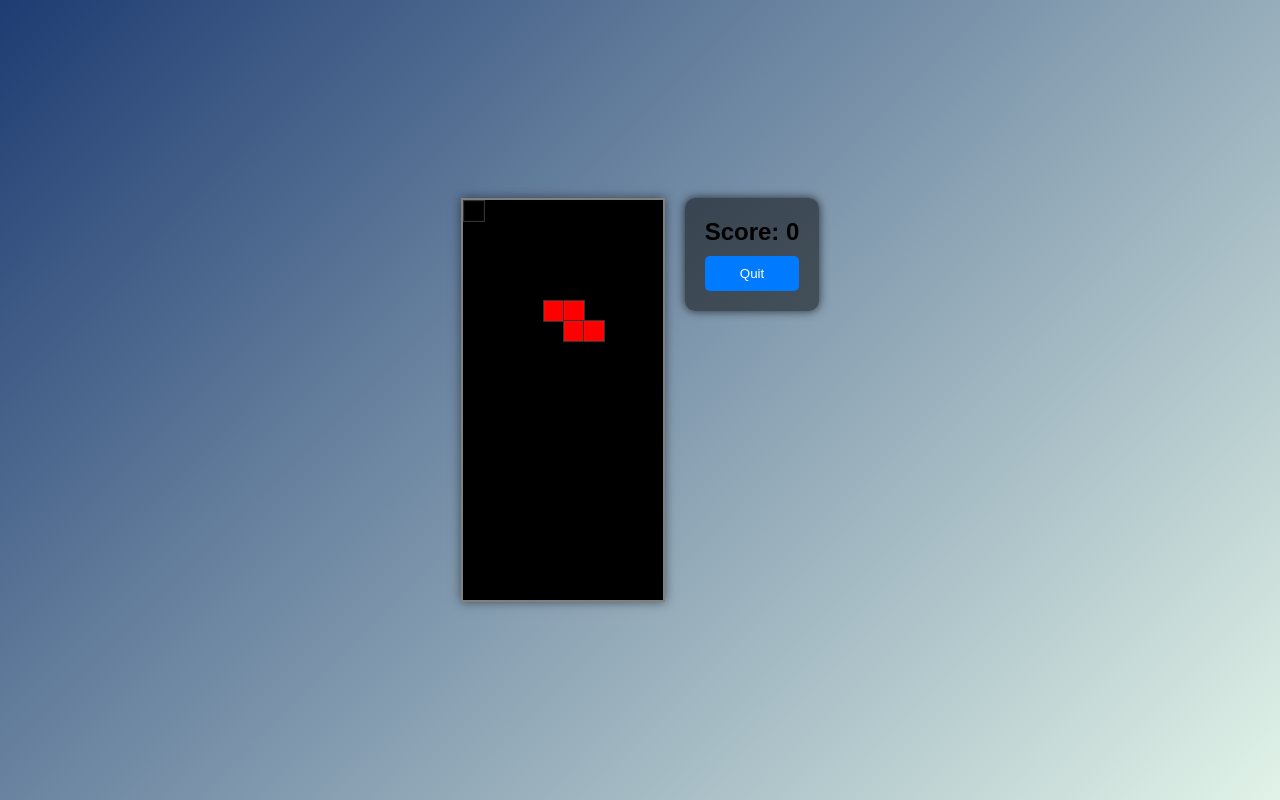
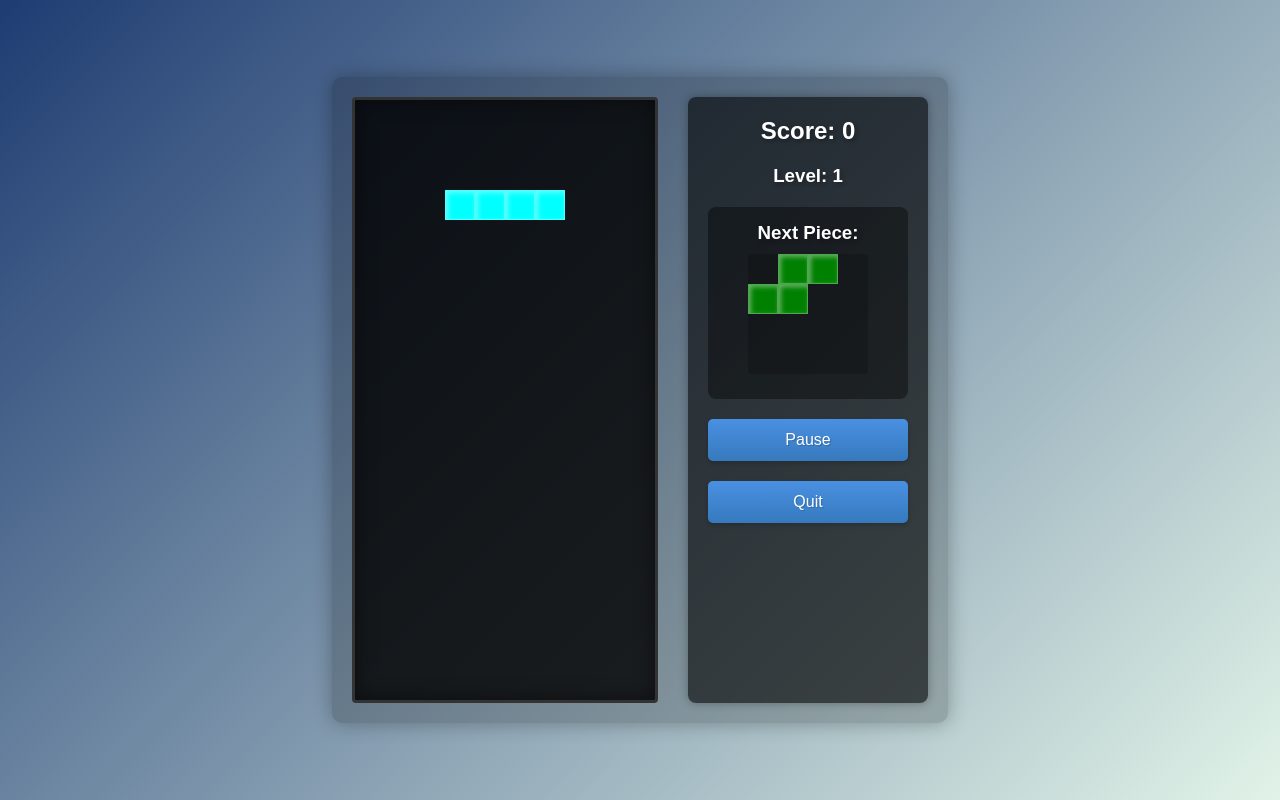
Before and after one commit to ciavilla/tetrisReactjs, a React (Create React App) app: page / in a window 1280 px wide. Both pictures are taken after a click on the button "Start Game". Built offline with nearby package versions, Linux system fonts and the light colour scheme.

Commit message:
Fixed the State Error

```diff
--- a/src/App.css
+++ b/src/App.css
@@ -1,72 +1,110 @@
 body {
   margin: 0;
-  font-family: Arial, Helvetica, sans-serif;
+  font-family: Arial, sans-serif;
   display: flex;
   justify-content: center;
   align-items: center;
   height: 100vh;
   background: linear-gradient(135deg, #1e3c72, #2a52);
+  color: white;
 
 }
 
 .game-container {
   display: flex;
-  gap: 20px;
-  align-items: flex-start;
+  gap: 30px;
+  padding: 20px;
+  background: rgba(0, 0, 0, 0.2);
+  border-radius: 10px;
+  box-shadow: 0 0 20px rgba(0, 0, 0, 0.3);
 }
 
 .board {
-  display: grid;
-  grid-template-columns: repeat(10, 30px);
-  grid-template-rows: repeat(20, 30px);
-  background-color: #000;
-  border: 3px solid grey;
-  box-shadow: 0 0 10px rgba(0, 0, 0, 0.5);
+  position: relative;
+  background-color: rgba(0, 0, 0, 0.8);
+  border: 3px solid #333;
+  border-radius: 4px;
+  box-shadow: inset 0 0 20px rgba(0, 0, 0, 0.5);
+  overflow: hidden;
 }
 
-.board div {
-  width: 20px;
-  height: 20px;
-  border: 1px solid #333;
-  box-shadow: inset 0 0 2px rgba(255, 255, 255, 0.1);
+.cell {
+  position: absolute;
+  border: 1px solid rgba(255, 255, 255, 0.1);
+  box-sizing: border-box;
 }
 
-.tetromino-T { background-color: purple; }
-.tetromino-O { background-color: yellow; }
-.tetromino-I { background-color: cyan; }
-.tetromino-Z { background-color: red; }
-.tetromino-S { background-color: green; }
-.tetromino-L { background-color: orange; }
-.tetromino-J { background-color: blue; }
+.cell.filled {
+  box-shadow:
+      inset 2px 2px 5px rgba(255, 255, 255, 0.4),
+      inset -2px -2px 5px rgba(0, 0, 0, 0.3);
+}
+
+.tetromino div {
+  width: 28px;
+  height: 28px;
+  border: 1px solid rgba(255, 255, 255, 0.3);
+  box-shadow:
+      inset 2px 2px 5px rgba(255, 255, 255, 0.4),
+      inset -2px -2px 5px rgba(0, 0, 0, 0.3);
+}
 
 .sidebar {
   display: flex;
   flex-direction: column;
-  gap: 10px;
-  text-align: center;
-  background: rgba(0, 0, 0, 0.5);
+  gap: 20px;
+  min-width: 200px;
   padding: 20px;
-  border-radius: 10px;
-  box-shadow: 0 0 10px rgba(0, 0, 0, 0.7);
+  background: rgba(0, 0, 0, 0.6);
+  border-radius: 8px;
+  box-shadow: 0 0 10px rgba(0, 0, 0, 0.3);
 }
 
-.sidebar h2 {
-  font-size: 1.5rem;
+.sidebar h2, .sidebar h3 {
   margin: 0;
+  text-align: center;
+  color: #fff;
+  text-shadow: 2px 2px 4px rgba(0, 0, 0, 0.3);
+}
+
+.next-piece {
+  background: rgba(0, 0, 0, 0.4);
+  padding: 15px;
+  border-radius: 8px;
+  text-align: center;
+}
+
+.next-piece-preview {
+  position: relative;
+  width: 120px;
+  height: 120px;
+  margin: 10px auto;
+  background: rgba(0, 0, 0, 0.2);
+  border-radius: 4px;
 }
 
 .sidebar button {
-  padding: 10px 20px;
+  padding: 12px 20px;
   border: none;
   border-radius: 5px;
-  background-color: #007bff;
+  background: linear-gradient(to bottom, #4a90e2, #357abd);
   color: white;
+  font-size: 16px;
   cursor: pointer;
-  transition: background-color 0.3s ease;
+  transition: all 0.2s ease;
+  text-shadow: 1px 1px 1px rgba(0, 0, 0, 0.2);
+  box-shadow: 0 2px 5px rgba(0, 0, 0, 0.2);
 }
 
 .sidebar button:hover {
-  background-color: #0056b3;
+  background: linear-gradient(to bottom, #357abd, #2a5298);
+  transform: translateY(-1px);
+  box-shadow: 0 4px 8px rgba(0, 0, 0, 0.3);
+}
+
+.sidebar button:active {
+  transform: translateY(1px);
+  box-shadow: 0 1px 3px rgba(0, 0, 0, 0.2);
 }
 
 .game-over {
@@ -80,25 +118,60 @@ body {
   flex-direction: column;
   justify-content: center;
   align-items: center;
-  color: white;
-  z-index: 10;
+  z-index: 100;
 }
 
 .game-over h1 {
-  font-size: 2rem;
+  color: #ff0000;
+  font-size: 2.5rem;
+  text-shadow: 2px 2px 4px rgba(0, 0, 0, 0.5);
   margin-bottom: 20px;
 }
 
-.game-over button {
-  padding: 10px 20px;
-  border: none;
-  border-radius: 5px;
-  background-color: #ff0000;
+/* Pause overlay */
+.pause-overlay {
+  position: absolute;
+  top: 0;
+  left: 0;
+  width: 100%;
+  height: 100%;
+  background: rgba(0, 0, 0, 0.7);
+  display: flex;
+  justify-content: center;
+  align-items: center;
+  font-size: 2.5rem;
+  font-weight: bold;
   color: white;
-  cursor: pointer;
-  transition: background-color 0.3s ease;
+  text-shadow: 2px 2px 4px rgba(0, 0, 0, 0.5);
+  z-index: 50;
 }
 
-.game-over button:hover {
-  background-color: #cc0000;
+/* Responsive design */
+@media (max-width: 768px) {
+  .game-container {
+      flex-direction: column;
+      gap: 20px;
+  }
+
+  .board {
+      width: 240px;  /* Smaller for mobile */
+      height: 480px;
+  }
+
+  .cell, .tetromino div {
+      width: 22px;
+      height: 22px;
+  }
+
+  .sidebar {
+      min-width: 240px;
+  }
 }
+
+.tetromino-I { background-color: #00f0f0; }
+.tetromino-O { background-color: #f0f000; }
+.tetromino-T { background-color: #a000f0; }
+.tetromino-S { background-color: #00f000; }
+.tetromino-Z { background-color: #f00000; }
+.tetromino-J { background-color: #0000f0; }
+.tetromino-L { background-color: #f0a000; }
--- a/src/components/GameScreen.jsx
+++ b/src/components/GameScreen.jsx
@@ -12,224 +12,222 @@ const TETROMINOES = [
 ];
 
 const getTetrominoColor = (shape) => {
-    switch (JSON.stringify(shape)) {
-        case JSON.stringify([[1, 1, 1], [0, 1, 0]]): return 'purple'; // T-shape
-        case JSON.stringify([[1, 1], [1, 1]]): return 'yellow'; // O-shape
-        case JSON.stringify([[1, 1, 1, 1]]): return 'cyan'; // I-shape
-        case JSON.stringify([[1, 1, 0], [0, 1, 1]]): return 'red'; // Z-shape
-        case JSON.stringify([[0, 1, 1], [1, 1, 0]]): return 'green'; // S-shape
-        case JSON.stringify([[1, 1, 1], [1, 0, 0]]): return 'orange'; // L-shape
-        case JSON.stringify([[1, 1, 1], [0, 0, 1]]): return 'blue'; // J-shape
-        default: return 'grey';
-    }
+    if (shape.length === 2 && shape[0].length === 3 && shape[1][0] === 0) return 'purple'; // T-shape
+    if (shape.length === 1 && shape[0].length === 4) return 'cyan'; // I-shape
+    if (shape.length === 2 && shape[0].length === 2) return 'yellow'; // O-shape
+    if (shape.length === 2 && shape[0][1] === 1 && shape[1][0] === 1) return 'green'; // S-shape
+    if (shape.length === 2 && shape[0][0] === 1 && shape[1][1] === 1) return 'red'; // Z-shape
+    if (shape.length === 2 && shape[0][0] === 1 && shape[1][0] === 1) return 'orange'; // L-shape
+    if (shape.length === 2 && shape[0][1] === 1 && shape[1][1] === 1) return 'blue'; // J-shape
+    return 'gray'; // Default color
 };
 
 const boardWidth = 10;
 const boardHeight = 20;
+const blockSize = 30;
+const initialSpeed = 800;
+const speedIncrement = 50;
+const levelThreshold = 1000;
 
 function GameScreen() {
-    const [board, setBoard] = useState(
+    const [landedBlocks, setLandedBlocks] = useState(
         Array.from({ length: boardHeight }, () => Array(boardWidth).fill(0))
     );
-    const [landedBlocks, setLandedBlocks] = useState(
-        Array.from({ length: boardHeight }, () => Array(boardWidth).fill(null))
-    );
+    const isHandlingPlacement = React.useRef(false);
+    const [level, setLevel] = useState(1);
+    const [speed, setSpeed] = useState(initialSpeed);
+    const [score, setScore] = useState(0);
+    const [gameOver, setGameOver] = useState(false);
+    const [isPaused, setIsPaused] = useState(false);
 
-    const generateTetromino = () => {
+    const generateTetromino = useCallback(() => {
         const shape = TETROMINOES[Math.floor(Math.random() * TETROMINOES.length)];
         return {
             shape,
-            position: { x: 4, y: 0 },
-            color: getTetrominoColor(shape),
+            position: { x: Math.floor((boardWidth - shape[0].length) / 2), y: 0 },
+            color: getTetrominoColor(shape)
         };
-    };
+    }, []);
 
-    const resetTetromino = useCallback(() => generateTetromino(), []);
     const [activeTetromino, setActiveTetromino] = useState(generateTetromino);
-
-    const [speed, setSpeed] = useState(500);
-    const [score, setScore] = useState(0);
-    const [gameOver, setGameOver] = useState(false);
+    const [nextTetromino, setNextTetromino] = useState(generateTetromino);
 
     const checkCollision = useCallback((shape, position) => {
         return shape.some((row, rowIndex) =>
             row.some((cell, colIndex) => {
-                if (cell > 0) {
+                if (cell === 0) return false;
                     const x = position.x + colIndex;
                     const y = position.y + rowIndex;
-                    if (
+                    return (
                         y >= boardHeight ||
                         x < 0 ||
                         x >= boardWidth ||
-                        landedBlocks[y]?.[x] > 0
-                    ) {
-                        return true;
-                    }
-                }
-                return false;
+                        (y >= 0 && landedBlocks[y]?.[x])
+                    );
                 })
         );
     }, [landedBlocks]);
 
-    const checkAndClearRows = useCallback((blocks) => {
-        let clearedRows = 0;
-        const updatedBlocks = blocks.filter((row) => {
-            if (row.every((cell) => cell > 0)) {
-                clearedRows ++;
-                return false;
-            }
-            return true;
-        });
-        while (updatedBlocks.length < boardHeight) {
-            updatedBlocks.unshift(Array(boardWidth).fill(0));
-        }
-       setLandedBlocks(updatedBlocks);
-       setScore((prevScore) => prevScore + clearedRows * 100);
-
-       return { updatedBlocks, clearedRows };
-    }, []);
-
-    const handleTetrominoLand = useCallback((position, shape, color) => {
-        // Define a new color for the landed tetromino
-        const landedColor = '#ccc'; // Example: Change to a light grey color or any other color you like
-
-        // Create a deep copy of landedBlocks to avoid mutating state directly
+    const updateGridWithTetromino = useCallback((shape, position, color) => {
         const newLandedBlocks = landedBlocks.map((row) => [...row]);
 
-        // Update only the cells where the tetromino exists
         shape.forEach((row, rowIndex) => {
             row.forEach((cell, colIndex) => {
                 if (cell > 0) {
+                    const y = position.y + rowIndex;
                     const x = position.x + colIndex;
-                    const y = position.y + rowIndex;
                     if (y >= 0 && y < boardHeight && x >= 0 && x < boardWidth) {
-                        newLandedBlocks[y][x] = landedColor; // Use the new landed color
+                        newLandedBlocks[y][x] = color;
                     }
                 }
             });
         });
 
-        // Check for and clear completed rows
-        const { updatedBlocks, clearedRows } = checkAndClearRows(newLandedBlocks);
+        //Check for completed rows and clear them
+        let clearedRows = 0;
+        const updatedBlocks = newLandedBlocks.filter(row => {
+            if (row.every(cell => cell)) {
+                clearedRows++;
+                return false;
+            }
+            return true;
+        });
+
+        // Add empty rows to the top of the grid
+        while (updatedBlocks.length < boardHeight) {
+            updatedBlocks.unshift(Array(boardWidth).fill(0));
+        }
+
+        const newScore = score + (clearedRows * 100 * level);
+        setScore(newScore);
+
+        if (newScore >= level * levelThreshold) {
+            setLevel(prevLevel => prevLevel + 1);
+            setSpeed(prevSpeed => Math.max(prevSpeed - speedIncrement, 100));
+        }
+
         setLandedBlocks(updatedBlocks);
+        return { updatedBlocks, clearedRows };
+    }, [landedBlocks, score, level]);
 
-        // Update the score based on cleared rows
-        setScore((prev) => prev + clearedRows * 100);
-    }, [landedBlocks, checkAndClearRows]);
+    // Handle Tetromino Placement and land
+    const handleTetrominoPlacement = useCallback(() => {
+        if (isHandlingPlacement.current) return;
+        isHandlingPlacement.current = true;
 
+        const { shape, position, color } = activeTetromino;
+        const { updatedBlocks } = updateGridWithTetromino(shape, position, color);
 
-    const placeTetromino = useCallback((shape, position) => {
-        const newBlocks = landedBlocks.map((row) => [...row]);
-        shape.forEach((row, rowIndex) => {
-            row.forEach((cell, colIndex) => {
-                if (cell > 0) {
-                    const x = position.x + colIndex;
-                    const y = position.y + rowIndex;
-                    if (y >= 0 && y < boardHeight && x >= 0 && x < boardWidth) {
-                        newBlocks[y][x] = 1;
+        const isGameOver = updatedBlocks.slice(0, 2).some(row =>
+            row.some(cell => cell !== 0)
+        );
+
+        if (isGameOver) {
+            setGameOver(true);
+        } else {
+            const newTetromino = nextTetromino;
+            setActiveTetromino(newTetromino);
+            setNextTetromino(generateTetromino());
+
+            if (checkCollision(newTetromino.shape, newTetromino.position)){
+                setGameOver(true);
             }
         }
-            });
-        });
-        setLandedBlocks(newBlocks);
-        checkAndClearRows(newBlocks);
 
-        return {landedBlocks, checkAndClearRows};
-    }, [checkAndClearRows, landedBlocks]);
+        isHandlingPlacement.current = false;
+    }, [activeTetromino, nextTetromino, generateTetromino, updateGridWithTetromino, checkCollision]);
 
-    const moveDown = useCallback(() => {
-        setActiveTetromino((prev) => {
-            const newPosition = { ...prev.position, y: prev.position.y + 1 };
-            if (checkCollision(prev.shape, newPosition)) {
-                handleTetrominoLand(prev.position, prev.shape, prev.color);
-                placeTetromino(prev.shape, prev.position);
-
-                const newTetromino = resetTetromino();
-                if (checkCollision(newTetromino.shape, newTetromino.position)) {
-                  setGameOver(true);
-                }
-                return newTetromino;
-            }
-
-            return { ...prev, position: newPosition };
-        });
-    }, [checkCollision, placeTetromino, resetTetromino, handleTetrominoLand]);
-
-    const rotateShape = (shape) => {
-        return shape[0].map((_, colIndex) => shape.map(row => row[colIndex]).reverse());
-    };
+    const rotateShape = useCallback((shape) => {
+        const newShape = shape[0].map((_, colIndex) =>
+            shape.map(row => row[colIndex]).reverse()
+        );
+        return newShape;
+    }, []);
 
 
     const handleKeyPress = useCallback((event) => {
+        if (gameOver || isPaused || isHandlingPlacement.current) return;
+
         const { shape, position } = activeTetromino;
-            if (event.key === "ArrowLeft") {
-                const nextPosition = { ...position, x: position.x - 1 };
-                if (!checkCollision(shape, nextPosition))
-                    setActiveTetromino({ ...activeTetromino, position: nextPosition });
-            } else if (event.key === "ArrowRight") {
-                const nextPosition = { ...position, x: position.x + 1 };
-                if (!checkCollision(shape, nextPosition))
-                    setActiveTetromino({ ...activeTetromino, position: nextPosition });
-            } else if (event.key === "ArrowUp") {
+
+        switch (event.key) {
+            case 'ArrowLeft':
+                const leftPosition = { ...position, x: position.x - 1 };
+                if (!checkCollision(shape, leftPosition)) {
+                    setActiveTetromino(prev => ({ ...prev, position: leftPosition}));
+                }
+                break;
+
+            case 'ArrowRight':
+                const rightPosition = { ...position, x: position.x + 1 };
+                if (!checkCollision(shape, rightPosition)) {
+                    setActiveTetromino(prev => ({ ...prev, position: rightPosition}));
+                }
+                break;
+
+            case 'ArrowUp':
                 const rotatedShape = rotateShape(shape);
-                if (!checkCollision(rotatedShape, position))
-                    setActiveTetromino({ ...activeTetromino, shape: rotatedShape });
-            } else if (event.key === "ArrowDown") {
-                //accelerate downward movement
-                moveDown();
-            } else if (event.key === " ") {
-                //hard drop: move tetromino all the way down
-                let tempPosition = { ...position };
-                while (!checkCollision(shape, { ...tempPosition,
-                    y: tempPosition.y + 1,
-                })) {
-                    tempPosition.y += 1;
+                if (!checkCollision(rotatedShape, position)) {
+                    setActiveTetromino(prev => ({ ...prev, shape: rotatedShape}));
                 }
-                handleTetrominoLand(tempPosition, shape);
-                placeTetromino(shape, tempPosition);
-                setActiveTetromino(resetTetromino());
+                break;
+
+            case 'ArrowDown':
+                const downPosition = { ...position, y: position.y + 1 };
+                if (!checkCollision(shape, downPosition)) {
+                    setActiveTetromino(prev => ({ ...prev, position: downPosition}));
                 }
-        }, [activeTetromino, handleTetrominoLand, checkCollision, moveDown, placeTetromino, resetTetromino]);
+                break;
 
-    useEffect(() => {
-        window.addEventListener("keydown", handleKeyPress);
-        return () => window.removeEventListener("keydown", handleKeyPress);
-    }, [handleKeyPress]);
+            case 'p':
+            case 'P':
+                setIsPaused(prev => !prev);
+                break;
 
-    const updateTetromino = useCallback(() => {
-        setActiveTetromino((prev) => {
-            const newPosition = { ...prev.position, y: prev.position.y + 1};
-            if (checkCollision(prev.shape, newPosition)) {
-                handleTetrominoLand(prev.position, prev.shape);
-                placeTetromino(prev.shape, prev.position);
-                const newTetromino = resetTetromino();
-                if (checkCollision(newTetromino.shape, newTetromino.position)) {
-                    setGameOver(true);
+            default:
+                break;
         }
-                return newTetromino;
-            }
-            return { ...prev, position: newPosition};
-        });
-    }, [checkCollision, handleTetrominoLand, placeTetromino, resetTetromino, setGameOver]);
-
+    }, [activeTetromino, checkCollision, gameOver, isPaused, rotateShape]);
 
 
     useEffect(() => {
-        if (!gameOver) {
-            const interval = setInterval(updateTetromino, speed); //adjust speed
-            return () => clearInterval(interval); //cleanup interval on
+        const keyListener = (event) => handleKeyPress(event);
+        window.addEventListener("keydown", keyListener);
+        return () => window.removeEventListener("keydown", keyListener);
+    }, [handleKeyPress]);
+
+    useEffect(() => {
+        if (!gameOver && !isPaused) {
+            const interval = setInterval(() => {
+                if (isHandlingPlacement.current) return;
+
+                setActiveTetromino(prev => {
+                    const newPosition = { ...prev.position, y: prev.position.y + 1};
+                    if ( checkCollision(prev.shape, newPosition)) {
+                        queueMicrotask(() => {
+                            if (!isHandlingPlacement.current) {
+                                handleTetrominoPlacement();
                             }
-    }, [updateTetromino, speed, gameOver]);
+                        });
+                        return prev;
+                    }
+                    return { ...prev, position: newPosition };
+                });
+            }, speed);
+            return () => clearInterval(interval);
+        }
+    }, [gameOver, isPaused, speed, checkCollision, handleTetrominoPlacement, nextTetromino]);
+
 
     const restartGame = () => {
-        // Reset the board and landedBlocks with the correct initial state
-        setBoard(Array.from({ length: boardHeight }, () => Array(boardWidth).fill(0)));
-        setLandedBlocks(Array.from({ length: boardHeight }, () => Array(boardWidth).fill(null)));
-
-        // Reset other game states
+        setLandedBlocks(Array.from({ length: boardHeight }, () => Array(boardWidth).fill(0)));
         setScore(0);
-        setActiveTetromino(resetTetromino());
+        setLevel(1);
+        setSpeed(initialSpeed);
+        setActiveTetromino(generateTetromino());
+        setNextTetromino(generateTetromino());
         setGameOver(false);
+        setIsPaused(false);
     };
 
 
@@ -237,42 +235,54 @@ function GameScreen() {
         <div className="game-container">
             <div className="board"
                 style={{
-                    position: 'relative',
-                    width: boardWidth * 20,
-                    height: boardHeight * 20,
-                    backgroundColor: 'black',
-                    border: '2px solid grey',
+                    width: boardWidth * blockSize,
+                    height: boardHeight * blockSize,
                 }}
             >
                 {landedBlocks.map((row, rowIndex) =>
                     row.map((cell, colIndex) => (
-                            cell && (
+                        cell ? (
                         <div
                             key={`${rowIndex}-${colIndex}`}
                             style={{
                                 position: 'absolute',
-                                        top:  rowIndex * 20,
-                                        left: colIndex * 20,
-                                        width: 20,
-                                        height: 20,
-                                        backgroundColor: cell || 'transparent',
-                                        border: '1px solid #ddd',
-
+                                top: rowIndex * blockSize,
+                                left: colIndex * blockSize,
+                                width: blockSize - 2,
+                                height: blockSize - 2,
+                                backgroundColor: cell,
+                                border: '1px solid rgba(255, 255, 255, 0.1)'
                             }}
-                                ></div>
-                            )
-                        )
-                    )
+                        />
+                    ) : null
+                    ))
                 )}
-                <Tetromino position={activeTetromino.position} shape={activeTetromino.shape} color={activeTetromino.color} />
+                <Tetromino {...activeTetromino} />
             </div>
             <div className="sidebar">
                 <h2>Score: {score}</h2>
+                <h3>Level: {level}</h3>
+                <div className='next-piece'>
+                    <h3>Next Piece:</h3>
+                    <div className='next-piece-preview'>
+                        <Tetromino
+                            shape={nextTetromino.shape}
+                            position={{ x: 0, y: 0 }}
+                            color={nextTetromino.color}
+                        />
+                    </div>
+                </div>
                 {gameOver ? (
-                    <button onClick={restartGame}>Restart</button>
+                    <button onClick={restartGame}>Restart Game</button>
                 ) : (
+                    <>
+                        <button onClick={() => setIsPaused(!isPaused)}>
+                            {isPaused ? 'Resume' : 'Pause'}
+                        </button>
                         <button onClick={() => setGameOver(true)}>Quit</button>
+                    </>
                 )}
+                {isPaused && <div className='pause-overlay'>PAUSED</div>}
             </div>
         </div>
     );
--- a/src/components/Tetromino.jsx
+++ b/src/components/Tetromino.jsx
@@ -2,26 +2,29 @@ import React from 'react';
 
 
 function Tetromino({ position, shape, color }) {
+    const blockSize = 30;
 
     return (
         <div className="tetromino">
             {shape.map((row, rowIndex) =>
                 row.map(
-                    (cell, colIndex) => (
-                        cell > 0 && (
+                    (cell, colIndex) =>
+                        cell ? (
                             <div
                                 key={`${rowIndex}-${colIndex}`}
                                 style={{
                                     position: 'absolute',
-                                    top: (position.y + rowIndex) * 20,
-                                    left: (position.x + colIndex) * 20,
-                                    width: 20,
-                                    height: 20,
-                                    backgroundColor: color, //Change for shape colors
+                                    top: (position.y + rowIndex) * blockSize,
+                                    left: (position.x + colIndex) * blockSize,
+                                    width: blockSize - 2,
+                                    height: blockSize - 2,
+                                    backgroundColor: color,
+                                    border: '1px solid rgba(255, 255, 255, 0.3)',
+                                    boxShadow: 'inset 2px 2px 5px rgba(255, 255, 255, 0.4)'
                                 }}
-                            ></div>
-                        )
-                ))
+                            />
+                        ) : null
+                )
             )}
         </div>
     );
```
Lines whose indentation alone changed are shown as unchanged.
